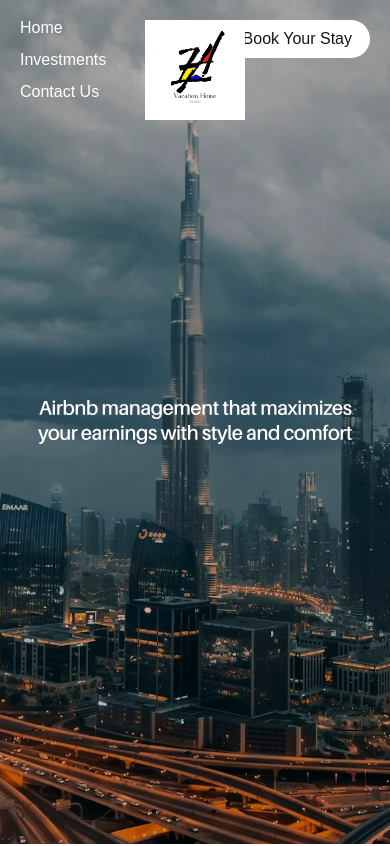
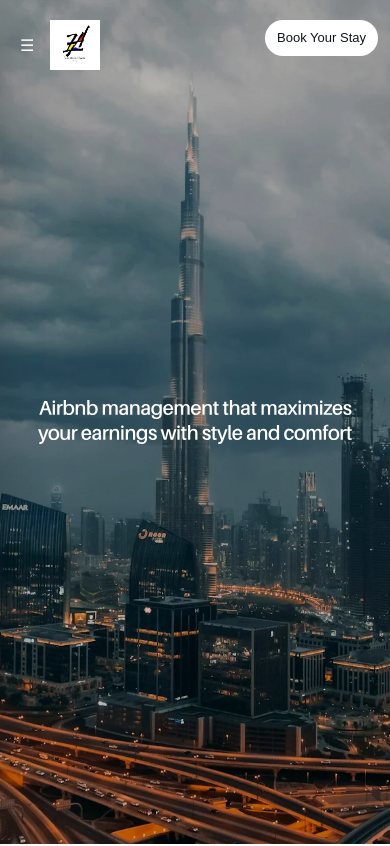
Before and after one commit to Parrurox/larissa-homes, a React (Vite) app: page /pricing in a window 390 px wide. Shown: the top 846 px of the page. Built offline with nearby package versions, Linux system fonts and the light colour scheme; a web font is replaced by a local one.

Commit message:
ui glitches fixed

```diff
--- a/src/app/pages/LandingPage.tsx
+++ b/src/app/pages/LandingPage.tsx
@@ -225,7 +225,7 @@ export default function LandingPage() {
           </div>
 
           {/* Navbar Overlay */}
-          <div className="relative z-10 w-full">
+          <div className="relative z-[9997] w-full">
             <Navbar />
           </div>
 
@@ -362,13 +362,13 @@ export default function LandingPage() {
                           </div>
                         </div>
                         <h3 className="text-3xl lg:text-5xl text-[#12161D] font-medium leading-tight">Exclusive 2BR Luxury Retreat</h3>
-                        <div className="flex items-center gap-3 text-[#61656E] text-base lg:text-lg mt-1">
+                        <div className="flex flex-col sm:flex-row sm:items-center gap-2 sm:gap-3 text-[#61656E] text-base lg:text-lg mt-1">
                           <span>Up to 4 guests</span>
-                          <span className="w-1.5 h-1.5 bg-[#D1D3D6] rounded-full" />
+                          <span className="hidden sm:block w-1.5 h-1.5 bg-[#D1D3D6] rounded-full shrink-0" />
                           <span>2 Bedrooms</span>
-                          <span className="w-1.5 h-1.5 bg-[#D1D3D6] rounded-full" />
+                          <span className="hidden sm:block w-1.5 h-1.5 bg-[#D1D3D6] rounded-full shrink-0" />
                           <span>2 Beds</span>
-                          <span className="w-1.5 h-1.5 bg-[#D1D3D6] rounded-full" />
+                          <span className="hidden sm:block w-1.5 h-1.5 bg-[#D1D3D6] rounded-full shrink-0" />
                           <span>2 Baths</span>
                         </div>
                       </div>
@@ -409,13 +409,13 @@ export default function LandingPage() {
                           </div>
                         </div>
                         <h3 className="text-3xl lg:text-5xl text-[#12161D] font-medium leading-tight">Oriental Zen Suite</h3>
-                        <div className="flex items-center gap-3 text-[#61656E] text-base lg:text-lg mt-1">
+                        <div className="flex flex-col sm:flex-row sm:items-center gap-2 sm:gap-3 text-[#61656E] text-base lg:text-lg mt-1">
                           <span>Up to 2 guests</span>
-                          <span className="w-1.5 h-1.5 bg-[#D1D3D6] rounded-full" />
+                          <span className="hidden sm:block w-1.5 h-1.5 bg-[#D1D3D6] rounded-full shrink-0" />
                           <span>1 Bedroom</span>
-                          <span className="w-1.5 h-1.5 bg-[#D1D3D6] rounded-full" />
+                          <span className="hidden sm:block w-1.5 h-1.5 bg-[#D1D3D6] rounded-full shrink-0" />
                           <span>1 Bed</span>
-                          <span className="w-1.5 h-1.5 bg-[#D1D3D6] rounded-full" />
+                          <span className="hidden sm:block w-1.5 h-1.5 bg-[#D1D3D6] rounded-full shrink-0" />
                           <span>1 Bath</span>
                         </div>
                       </div>
@@ -455,13 +455,13 @@ export default function LandingPage() {
                           </div>
                         </div>
                         <h3 className="text-3xl lg:text-5xl text-[#12161D] font-medium leading-tight">Unique JP Apartment</h3>
-                        <div className="flex items-center gap-3 text-[#61656E] text-base lg:text-lg mt-1">
+                        <div className="flex flex-col sm:flex-row sm:items-center gap-2 sm:gap-3 text-[#61656E] text-base lg:text-lg mt-1">
                           <span>Up to 2 guests</span>
-                          <span className="w-1.5 h-1.5 bg-[#D1D3D6] rounded-full" />
+                          <span className="hidden sm:block w-1.5 h-1.5 bg-[#D1D3D6] rounded-full shrink-0" />
                           <span>1 Bedroom</span>
-                          <span className="w-1.5 h-1.5 bg-[#D1D3D6] rounded-full" />
+                          <span className="hidden sm:block w-1.5 h-1.5 bg-[#D1D3D6] rounded-full shrink-0" />
                           <span>1 Bed</span>
-                          <span className="w-1.5 h-1.5 bg-[#D1D3D6] rounded-full" />
+                          <span className="hidden sm:block w-1.5 h-1.5 bg-[#D1D3D6] rounded-full shrink-0" />
                           <span>1 Bath</span>
                         </div>
                       </div>
@@ -662,10 +662,10 @@ export default function LandingPage() {
             <h2 className="text-3xl md:text-4xl lg:text-[44px] font-medium leading-[1.1] md:leading-tight text-[#12161D] mb-4 lg:mb-6">
               Frequently Asked Questions
             </h2>
-            <p className="text-lg text-[#61656E] leading-relaxed">
+            {/* <p className="text-lg text-[#61656E] leading-relaxed">
               If there are questions you want to ask.<br />
               We will answer all your questions.
-            </p>
+            </p> */}
           </div>
           <div className="flex-1 flex flex-col gap-5">
             {(isHomePage ? homeFaqs : investmentFaqs).map((faq, index) => (
--- a/src/app/pages/TermsOfService.tsx
+++ b/src/app/pages/TermsOfService.tsx
@@ -41,7 +41,7 @@ export default function TermsOfService() {
       <p>Either party may terminate the service agreement as per the terms specified in the individual management agreement.</p>
 
       <h2>10. Governing Law</h2>
-      <p>These Terms of Service are governed by the laws of [Your Jurisdiction].</p>
+      <p>The laws of Dubai, United Arab Emirates, govern these Terms. Any disputes shall be subject to the exclusive jurisdiction of the courts of Dubai.</p>
 
       <h2>11. Changes to Terms</h2>
       <p>We reserve the right to update these Terms at any time. Continued use of the Site indicates acceptance of the revised Terms.</p>
--- a/src/imports/Navbar.tsx
+++ b/src/imports/Navbar.tsx
@@ -1,10 +1,11 @@
+import { useState } from 'react';
 import { Link, useLocation } from 'react-router';
 import imgImage44 from "@/assets/images/main-logo.webp";
 
 function NavLinks() {
   const location = useLocation();
   return (
-    <div className="content-stretch flex flex-col font-['Aileron:Regular',sans-serif] gap-[16px] items-start leading-[16px] not-italic relative shrink-0 text-[16px] text-white w-[144px] whitespace-nowrap" data-name="Link">
+    <div className="content-stretch flex flex-col font-['Aileron:Regular',sans-serif] gap-2 sm:gap-[16px] items-start leading-[16px] not-italic relative shrink-0 text-[14px] sm:text-[16px] text-white w-[min(100%,104px)] sm:w-[144px] whitespace-nowrap" data-name="Link">
       <Link
         to="/"
         onClick={() => {
@@ -44,7 +45,7 @@ function NavLinks() {
 
 function Frame2() {
   return (
-    <div className="content-stretch flex flex-col items-start relative shrink-0">
+    <div className="content-stretch flex flex-col items-start relative z-20 shrink-0 min-w-0">
       <NavLinks />
     </div>
   );
@@ -52,28 +53,81 @@ function Frame2() {
 
 function Frame() {
   return (
-    <Link to="/#featured-stays" className="bg-white content-stretch flex h-[38px] items-center justify-center px-[18px] py-[8px] relative rounded-[25px] shrink-0 hover:bg-white/90 transition-colors">
-      <p className="font-['Aileron:SemiBold',sans-serif] leading-[16px] not-italic relative shrink-0 text-[#12161d] text-[16px] whitespace-nowrap">Book Your Stay</p>
+    <Link to="/#featured-stays" className="bg-white content-stretch flex h-[36px] sm:h-[38px] items-center justify-center px-3 sm:px-[18px] py-[6px] sm:py-[8px] relative rounded-[25px] shrink-0 hover:bg-white/90 transition-colors">
+      <p className="font-['Aileron:SemiBold',sans-serif] leading-[14px] sm:leading-[16px] not-italic relative shrink-0 text-[#12161d] text-[13px] sm:text-[16px] whitespace-nowrap">Book Your Stay</p>
     </Link>
   );
 }
 
 function Frame1() {
   return (
-    <div className="content-stretch flex flex-col h-[41px] items-start relative shrink-0">
+    <div className="content-stretch flex flex-col h-[41px] items-start relative z-20 shrink-0">
       <Frame />
     </div>
   );
 }
 
 export default function Navbar() {
+  const [isMenuOpen, setIsMenuOpen] = useState(false);
+
   return (
-    <div className="content-stretch flex items-start justify-between pb-[12px] pt-[20px] px-[20px] relative w-full" data-name="Navbar">
-      <Frame2 />
+    <>
+      <div className="content-stretch flex items-start justify-between gap-2 pb-[12px] pt-[20px] px-3 sm:px-[20px] relative w-full" data-name="Navbar">
+              <div className="flex items-center gap-2 z-50">
+        <button
+          className="sm:hidden p-2 text-white"
+          onClick={() => setIsMenuOpen(!isMenuOpen)}
+        >
+          {isMenuOpen ? '✕' : '☰'}
+        </button>
+        <Link
+          to="/"
+          className="sm:hidden size-[50px]"
+          data-name="image 44 mobile"
+        >
+          <img alt="Larisa Homes Logo" className="object-contain size-full" src={imgImage44} />
+        </Link>
+      </div>
+
+      {/* Mobile Animated Sidebar */}
+      <div
+        className={`fixed top-0 left-0 h-full w-[280px] bg-[#12161d] z-[9999] transform transition-transform duration-300 ease-in-out ${isMenuOpen ? 'translate-x-0' : '-translate-x-full'} sm:hidden pt-20 px-8 shadow-2xl flex flex-col gap-8`}
+      >
+        <button
+          className="absolute top-6 left-6 text-white text-2xl"
+          onClick={() => setIsMenuOpen(false)}
+        >
+          ✕
+        </button>
+        <div className="flex flex-col gap-6 text-[18px] font-['Aileron:Regular',sans-serif]">
+            <Link to="/" onClick={() => setIsMenuOpen(false)} className="text-white hover:text-gray-300 transition-colors">Home</Link>
+            <Link to="/investments" onClick={() => setIsMenuOpen(false)} className="text-white hover:text-gray-300 transition-colors">Investments</Link>
+            <Link to="/contact" onClick={() => setIsMenuOpen(false)} className="text-white hover:text-gray-300 transition-colors">Contact Us</Link>
+        </div>
+      </div>
+
+      {/* Desktop Links */}
+      <div className="hidden sm:block absolute top-[20px] left-[20px] z-20">
+        <Frame2 />
+      </div>
+
       <Frame1 />
-      <Link to="/" className="-translate-x-1/2 absolute left-1/2 size-[100px] top-[20px]" data-name="image 44">
+      <Link
+        to="/"
+        className="hidden sm:block -translate-x-1/2 absolute left-1/2 top-[20px] z-10 size-[88px] md:size-[100px]"
+        data-name="image 44 desktop"
+      >
         <img alt="Larisa Homes Logo" className="absolute inset-0 max-w-none object-cover size-full" src={imgImage44} />
       </Link>
-    </div>
+      </div>
+
+      {/* Overlay */}
+      {isMenuOpen && (
+        <div
+          className="fixed inset-0 z-[9998] bg-black/50 sm:hidden"
+          onClick={() => setIsMenuOpen(false)}
+        />
+      )}
+    </>
   );
 }
```
